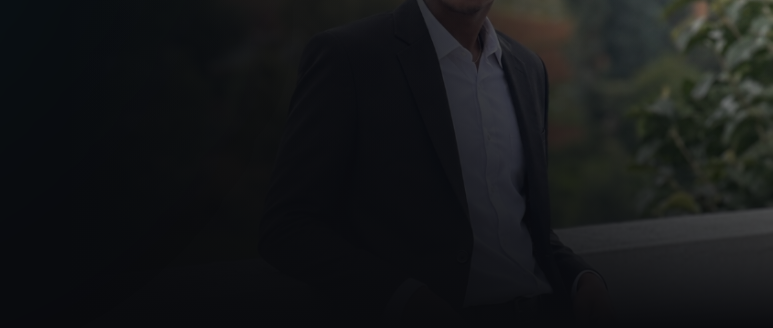
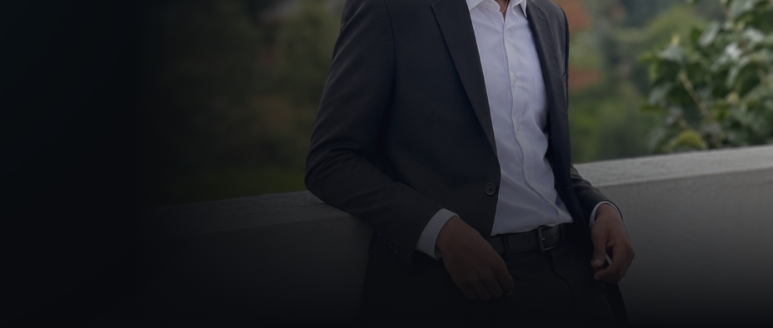
Before and after one commit to Rithikbalan12/portfolio, a plain HTML site: page index.html in a window 1280 px wide. Shown: the part 472-800 px from the top of the page, 507-1280 px from the left. Drawn offline with nearby package versions, Linux system fonts and the light colour scheme.

Commit message:
Fix hero image clarity

```diff
--- a/index.html
+++ b/index.html
@@ -190,12 +190,11 @@
 <!-- ═══════════════════════ HERO ═══════════════════════ -->
 <section id="hero" class="relative min-h-screen flex items-center justify-center pt-16 overflow-hidden bg-dark">
     <!-- Right side image with gradient fade -->
-    <div class="absolute inset-y-0 right-0 w-full md:w-[55%] z-0 h-full">
-        <img src="profile.jpg" alt="Rithik B" class="w-full h-full object-cover object-[center_20%]">
-        <!-- Gradient overlay to fade the image into the dark background -->
-        <div class="absolute inset-0 bg-gradient-to-r from-dark via-dark/80 to-transparent"></div>
-        <div class="absolute inset-0 bg-gradient-to-t from-dark via-transparent to-transparent"></div>
-        <div class="absolute inset-0 bg-gradient-to-b from-dark via-transparent to-transparent"></div>
+    <div class="absolute inset-y-0 right-0 w-full md:w-1/2 z-0 h-full">
+        <img src="profile.jpg" alt="Rithik B" class="w-full h-full object-cover object-center">
+        <!-- Softer Gradient overlay so the image is clearer -->
+        <div class="absolute inset-0 bg-gradient-to-r from-dark via-dark/40 to-transparent"></div>
+        <div class="absolute inset-x-0 bottom-0 h-1/3 bg-gradient-to-t from-dark to-transparent"></div>
     </div>
 
     <!-- Ambient blob -->
```
